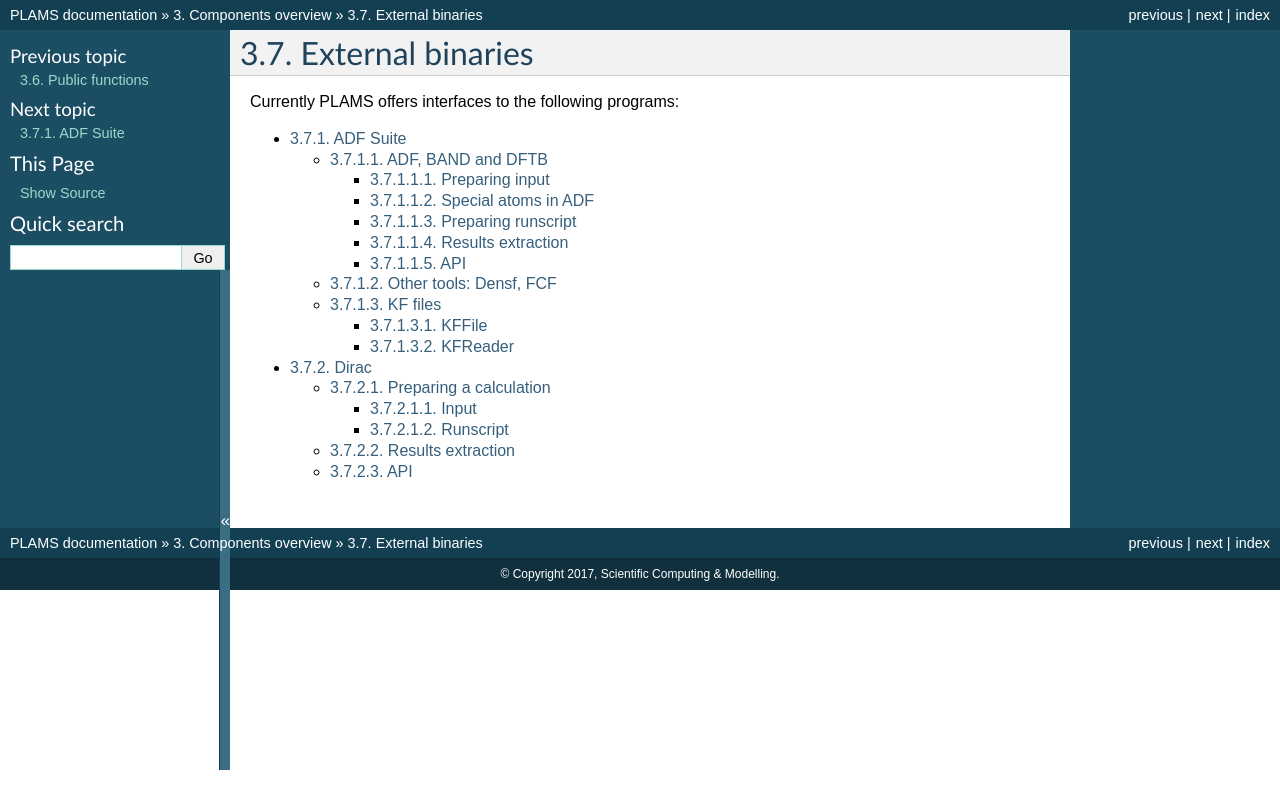
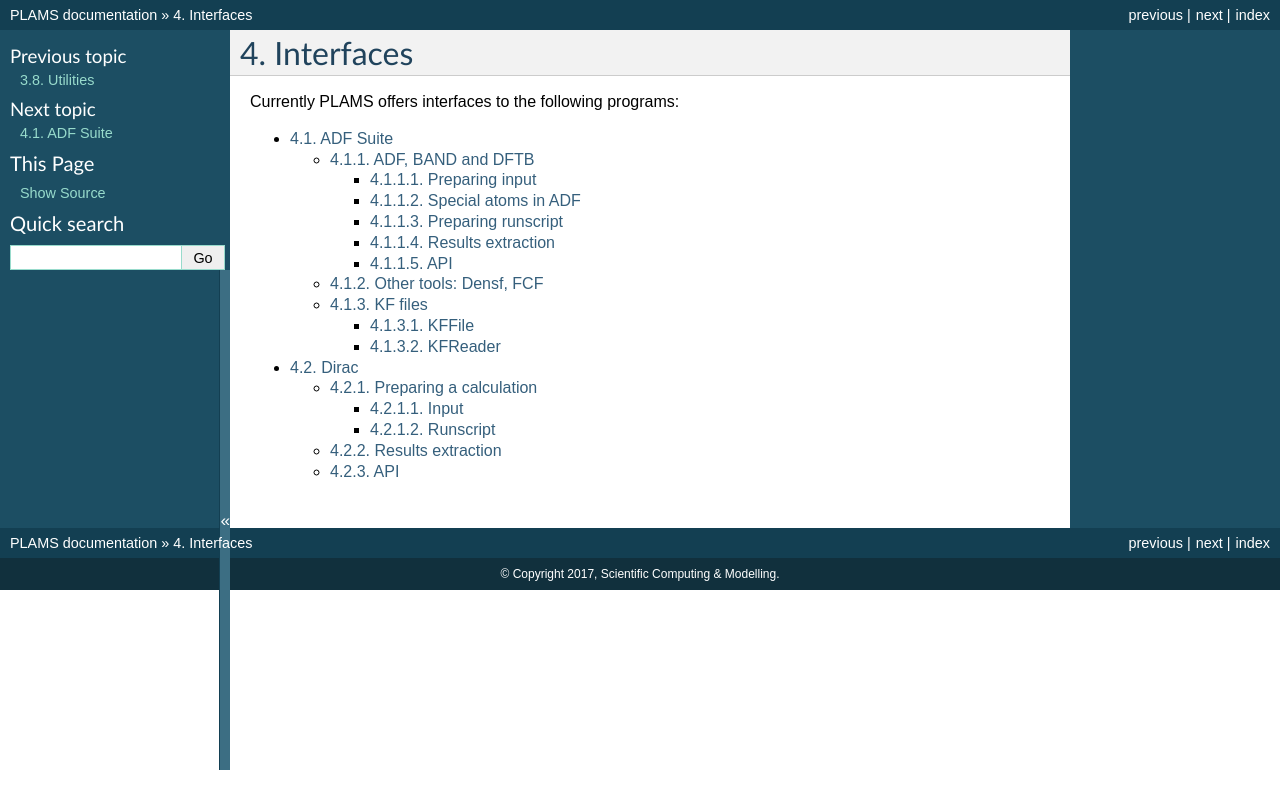
Before and after one commit to vivianlink/PLAMS, a Sphinx documentation site: the page built from doc/source/interfaces.rst, in a window 1280 px wide. Shown: the top 809 px of the page. Built offline with Sphinx 7.4.7, drawn with Linux system fonts in a browser that asks for light colours.

Commit message:
Doc: interfaces section moved to the top level

```diff
--- a/doc/source/components.rst
+++ b/doc/source/components.rst
@@ -11,6 +11,5 @@ This chapter contains description of all components (classes, functions, decorat
     runners
     jobmanager
     functions
-    external
     molecule
     utils
--- a/doc/source/index.rst
+++ b/doc/source/index.rst
@@ -13,4 +13,5 @@ Python Library for Automating Molecular Simulations
     intro
     started
     components
+    interfaces
     cookbook
--- a/doc/source/external.rst
+++ b/doc/source/interfaces.rst
@@ -1,4 +1,4 @@
-External binaries
+Interfaces
 =========================
 
 Currently PLAMS offers interfaces to the following programs:
```
